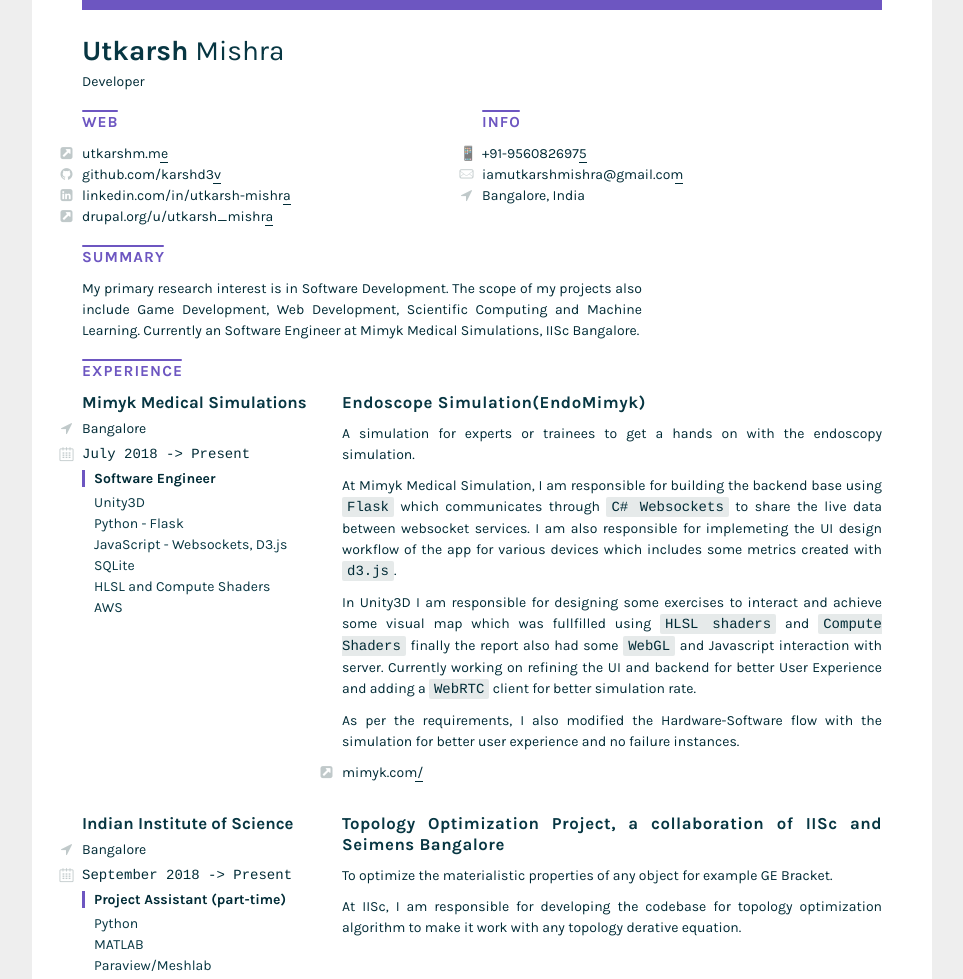
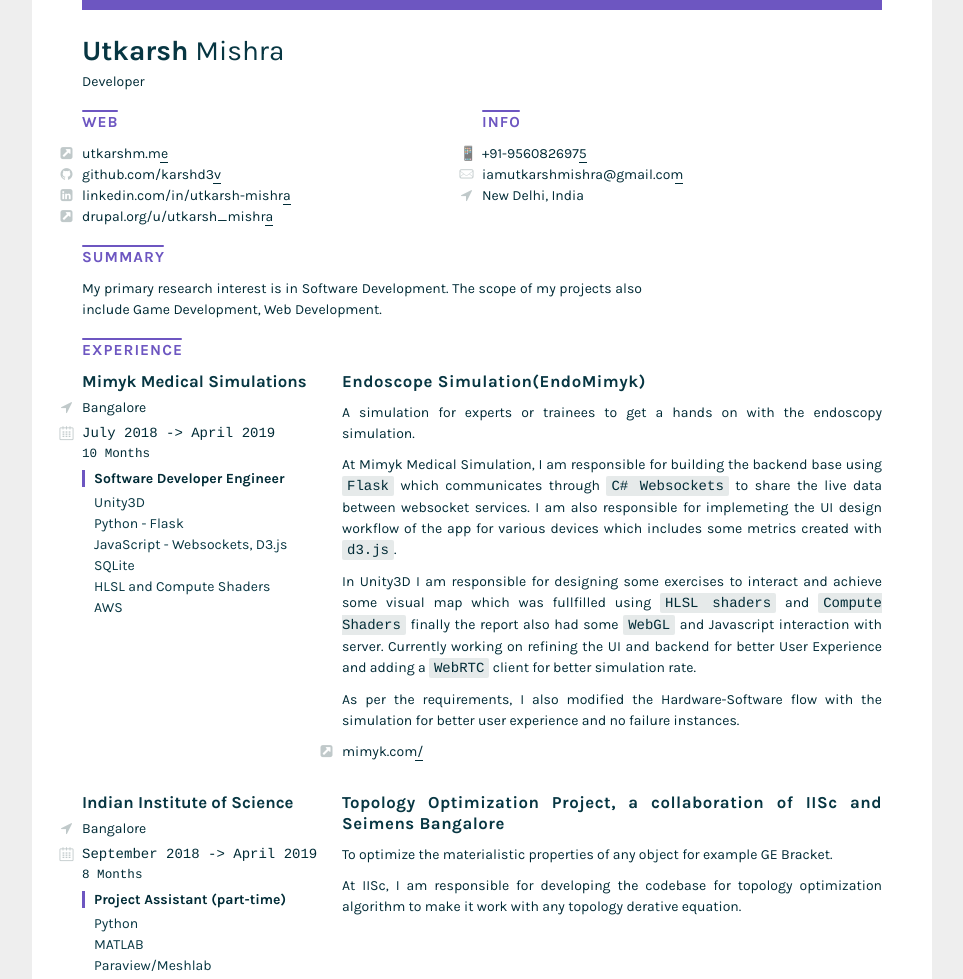
Before and after one commit to Utkarsh-Mishra-CIC/spirit-netlify, a plain HTML site: page resume.html in a window 1280 px wide. Shown: the top 979 px of the page, without its empty margins (158-1121 px from the left). Drawn offline with Linux system fonts and the light colour scheme; a web font is replaced by a local one.

Commit message:
update location

```diff
--- a/resume.html
+++ b/resume.html
@@ -47,15 +47,14 @@
 				<ul>
 					<li><span><i class="icon icon-contact"></i><a href="tel:+91-9560826975">+91-9560826975</a></span></li>
 					<li><a href="mailto:iamutkarshmishra@gmail.com"><i class="icon icon-mail"></i><span>iamutkarshmishra@gmail.com</span></a></li>
-					<li><span><i class="icon icon-location"></i> Bangalore, India</span></li>
+					<li><span><i class="icon icon-location"></i> New Delhi, India</span></li>
 				</ul>
 			</div>
 		</section>
 		<section class="cover">
 			<h1>Summary</h1>
 			<p>My pri­mary re­search in­ter­est is in Software Development.
-				The scope of my pro­jects also in­clude Game Development, Web Development, Scientific Computing
-				and Machine Learning. Currently an Software Engineer at Mimyk Medical Simulations, IISc Bangalore.</p>
+				The scope of my pro­jects also in­clude Game Development, Web Development.</p>
 			<!-- Also a part time Project Assistant under Prof. G.K. Ananthasuresh.</p> -->
 		</section>
 		<section class="xp">
@@ -70,10 +69,10 @@
 							</span>
 						</p>
 						<p class="dates">
-							<span><i class="icon icon-calendar"></i> July 2018 -&gt; Present</span>
-							<!--span class="duration">4 Months</span-->
+							<span><i class="icon icon-calendar"></i> July 2018 -&gt; April 2019</span>
+							<span class="duration">10 Months</span>
 						</p>
-						<p class="position">Software Engineer</p>
+						<p class="position">Software Developer Engineer</p>
 						<ul class="tags">
 							<li>Unity3D</li>
 							<li>Python - Flask</li>
@@ -107,7 +106,8 @@
 							</span>
 						</p>
 						<p class="dates">
-							<span><i class="icon icon-calendar"></i> September 2018 -&gt; Present</span>
+							<span><i class="icon icon-calendar"></i> September 2018 -&gt; April 2019</span>
+							<span class="duration">8 Months</span>
 						</p>
 						<p class="position">Project Assistant (part-time)</p>
 						<ul class="tags">
```
Also changed, not shown: index.html (+2 -2 lines).
